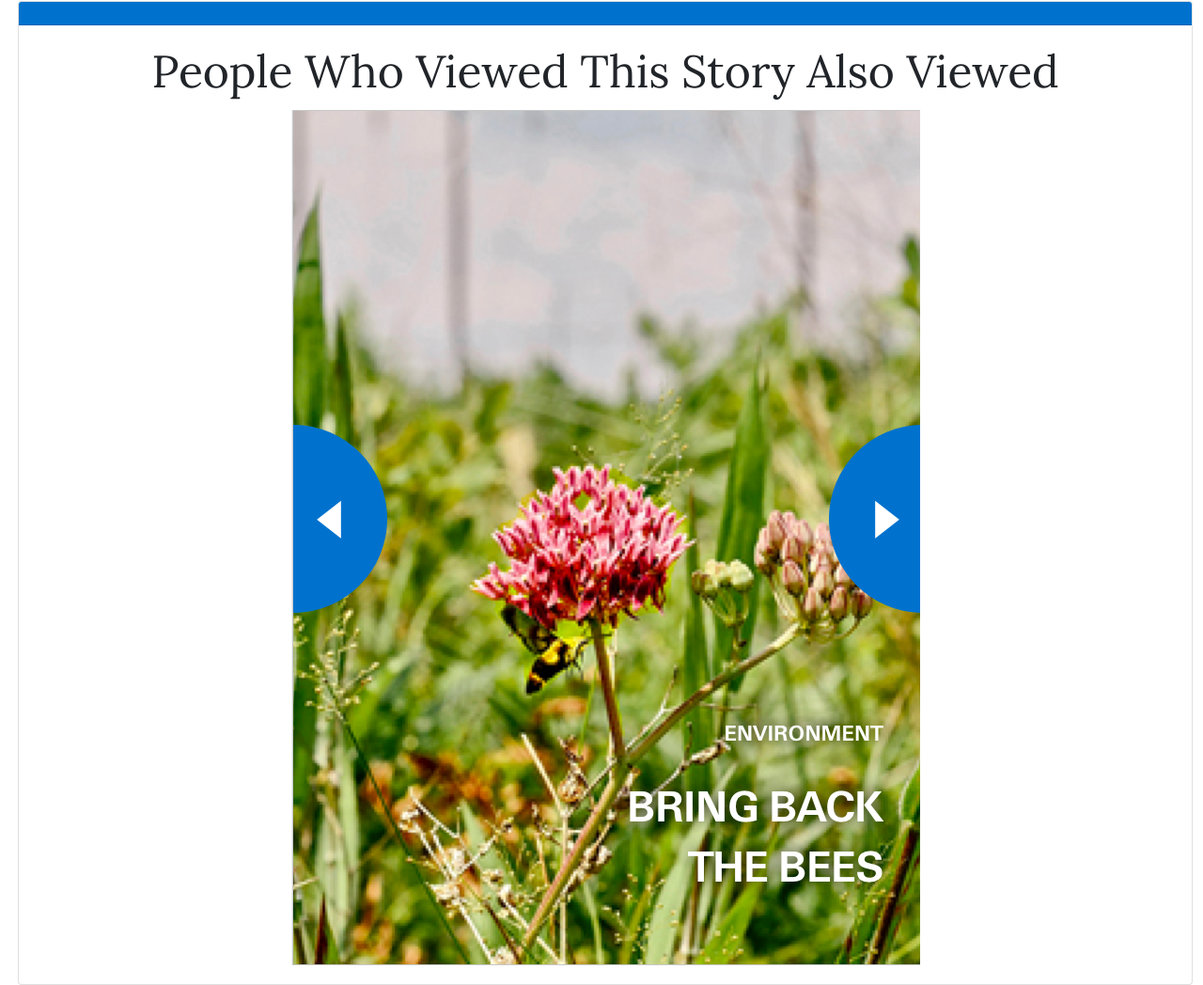
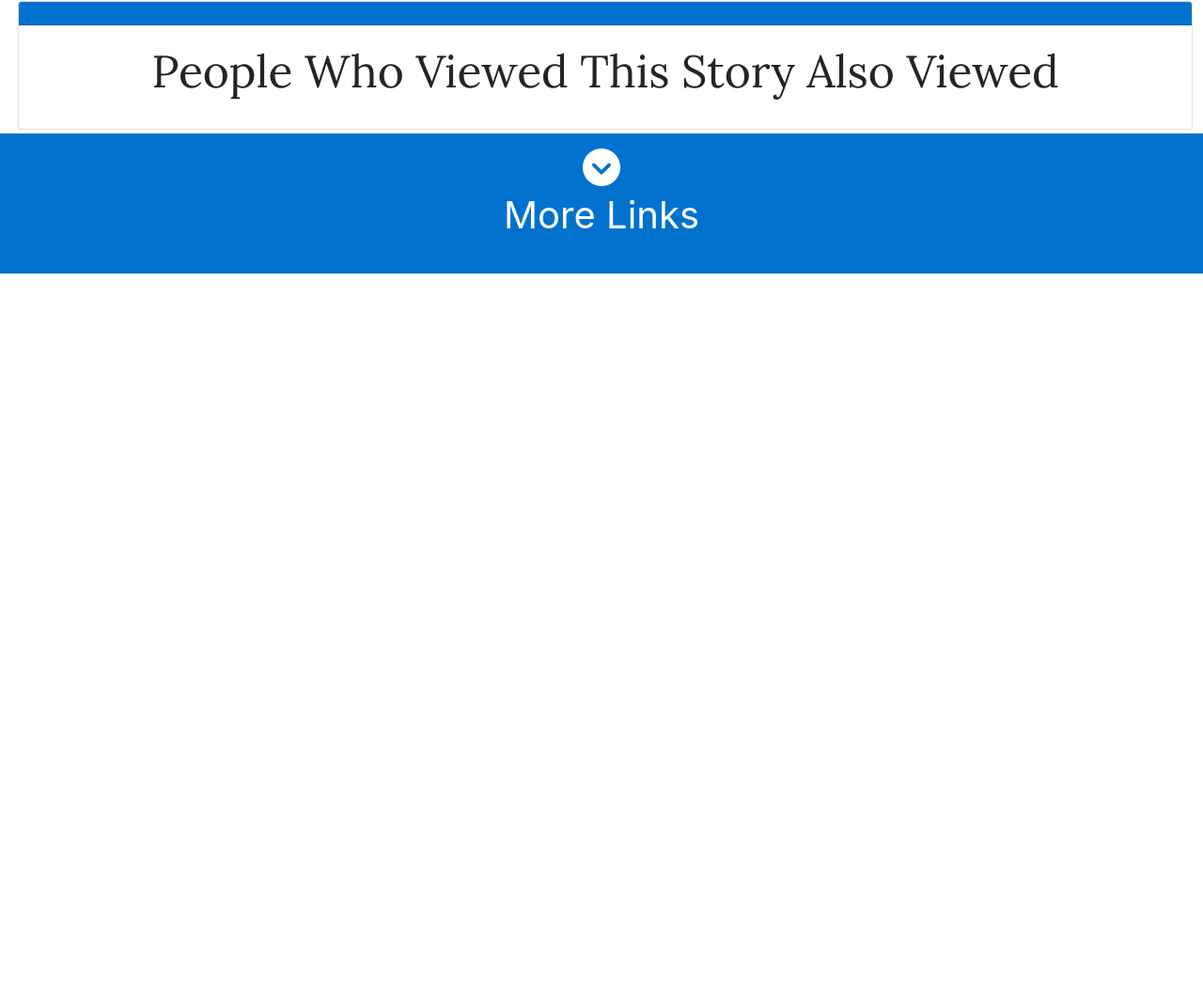
Before and after one commit to jasmineannrivera/dominion-energy, a plain HTML site: page index.html in a window 1280 px wide. Shown: the part 7301-8349 px from the top of the page at 94% size. After the commit the page ends 7592 px from the top, so only its background shows below. Drawn offline with nearby package versions, Linux system fonts and the light colour scheme.

Commit message:
removed image

```diff
--- a/index.html
+++ b/index.html
@@ -193,7 +193,7 @@
 		</div>
 		<div class="card-body d-flex flex-column align-items-center">
 			<h1 class="card-title title">People Who Viewed This Story Also Viewed</h1>
-			<img src="imgs/bees.png" alt="bees article">
+
 		</div>
 	</div>
 </div>
```
